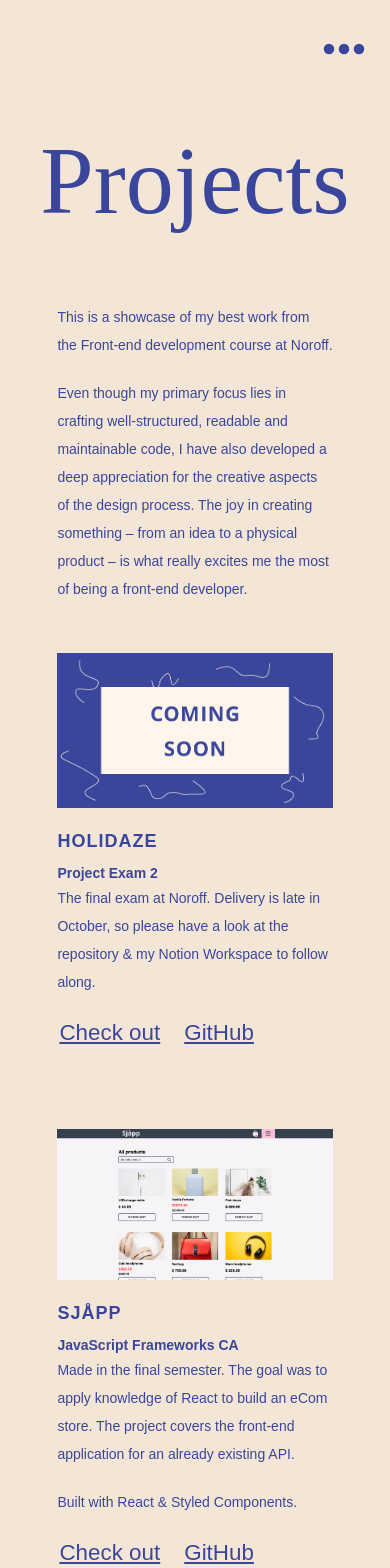
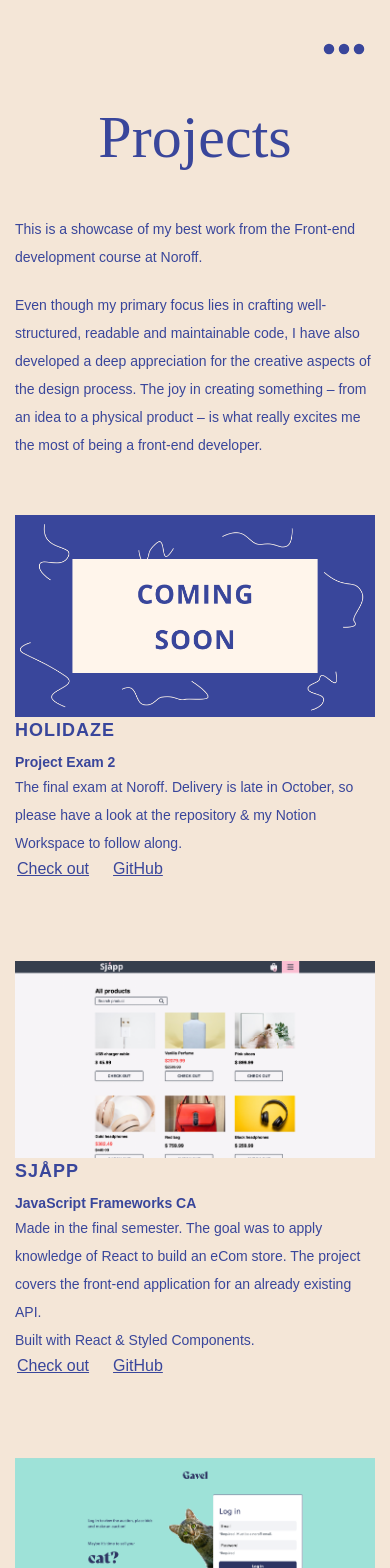
Before and after one commit to mathildeew/mathildeelinor-react, a React (Vite) app: page /portfolio in a window 390 px wide. Shown: the top 1568 px of the page. Built offline with nearby package versions, Linux system fonts and the light colour scheme; a web font is replaced by a local one.

Commit message:
adds tailwind classes

```diff
--- a/src/components/About/index.jsx
+++ b/src/components/About/index.jsx
@@ -1,6 +1,4 @@
-import { Link } from "react-router-dom";
 import { motion as m } from "framer-motion";
-import { Button } from "../../../styles/Button";
 
 export default function About() {
   return (
@@ -11,7 +9,7 @@ export default function About() {
     >
       <h2>About</h2>
 
-      <div className="text part mb-14">
+      <div className="mb-14">
         <p className="mb-5">
           As long as I can remember I have made things where functionality and
           aesthetics are connected, and have especially dived into the
@@ -30,8 +28,8 @@ export default function About() {
         </p>
       </div>
 
-      <div className="part mb-14">
-        <div className="bulk mb-8">
+      <div className="mb-14">
+        <div className="mb-8">
           <h2>Skills</h2>
           <p>
             Web accessibility, SE Optimization, FE Optimization, responsive web
@@ -39,17 +37,17 @@ export default function About() {
           </p>
         </div>
 
-        <div className="bulk mb-8">
+        <div className="mb-8">
           <h3 className="mb-1.5">Languages</h3>
           <p>JavaScript, CSS, Sass, HTML, Git</p>
         </div>
 
-        <div className="bulk mb-8">
+        <div className="mb-8">
           <h3 className="mb-1.5">Frameworks &amp; libraries</h3>
           <p>React, Bootstrap, Jest</p>
         </div>
 
-        <div className="bulk mb-8">
+        <div className="mb-8">
           <h3 className="mb-1.5">Tools &amp; platforms</h3>
           <p>
             GitHub, WordPress, Cypress, Netlify, Adobe XD, Figma, Photoshop,
--- a/src/components/Hero/index.jsx
+++ b/src/components/Hero/index.jsx
@@ -2,7 +2,7 @@ import { motion as m } from "framer-motion";
 
 export default function Hero() {
   return (
-    <div className="intro flex flex-col overflow-hidden">
+    <div className="flex flex-col overflow-hidden">
       <m.h1
         animate={{ y: 0 }}
         initial={{ y: "-100%" }}
@@ -12,8 +12,8 @@ export default function Hero() {
         Mathilde Elinor
       </m.h1>
 
-      <div className="blobContainer flex flex-col justify-around mb-16 md:flex-row md:items-center">
-        <m.div className="blobText overflow-hidden md:w-1/2">
+      <div className="flex flex-col justify-around mb-16 md:flex-row md:items-center">
+        <m.div className="overflow-hidden md:w-1/2">
           <m.h2
             animate={{ opacity: 1 }}
             initial={{ opacity: 0 }}
@@ -32,12 +32,11 @@ export default function Hero() {
           </m.p>
         </m.div>
         <m.div
-          className="blob bg-primary w-72 h-96  flex flex-col justify-center items-center rounded-blob mx-auto my-0 animate-[morph_2.75s_linear_infinite]"
+          className="bg-primary w-72 h-96  flex flex-col justify-center items-center rounded-blob mx-auto my-0 animate-[morph_2.75s_linear_infinite]"
           animate={{ opacity: 1 }}
           initial={{ opacity: 0 }}
           transition={{ delay: 0.8, duration: 0.8 }}
         >
-          {/* <div className="portrait"></div> */}
           <img src="/public/self1.jpg" className="h-80 rounded-blob" />
         </m.div>
       </div>
--- a/src/components/PortfolioDescription/index.jsx
+++ b/src/components/PortfolioDescription/index.jsx
@@ -1,7 +1,7 @@
 export default function Description() {
   return (
-    <div className="intro part">
-      <p>
+    <div className="intro part mb-14">
+      <p className="mb-5">
         This is a showcase of my best work from the Front-end development course
         at Noroff.
       </p>
--- a/src/components/ProjectsGrid/index.jsx
+++ b/src/components/ProjectsGrid/index.jsx
@@ -3,16 +3,27 @@ import { projects } from "../../js/projects";
 
 export default function Projects() {
   return (
-    <div className="projects">
+    <div className="grid gap-20 md:gap-24">
       {projects.map((project) => (
-        <div className="bulk" key={project.id}>
-          <img src={project.image} alt={project.name} />
+        <div key={project.id}>
+          <img
+            src={project.image}
+            alt={project.name}
+            className="w-full h-auto"
+          />
           <h2>{project.name}</h2>
           <h3>{project.title}</h3>
           <p>{project.description}</p>
           <p>{project.languages}</p>
-          <Link to={project.link}>Check out</Link>
-          <Link to={project.github}>GitHub</Link>
+          <Link
+            to={project.link}
+            className="font-sans font-medium underline mr-5"
+          >
+            Check out
+          </Link>
+          <Link to={project.github} className="font-sans font-medium underline">
+            GitHub
+          </Link>
         </div>
       ))}
     </div>
--- a/src/index.css
+++ b/src/index.css
@@ -24,7 +24,7 @@
     max-width: 700px;
     margin: 10px auto;
     flex-grow: 1;
-    padding: 0 8%;
+    padding: 0 15px;
   }
 
   h2 {
--- a/src/pages/Home/HomeContainer.styles.jsx
+++ /dev/null
@@ -1,124 +0,0 @@
-import styled from "styled-components";
-import { displayFlex } from "../../../styles/mixins";
-
-export const HomeContainer = styled.section`
-  /* max-width: 700px;
-  padding: 0 8%;
-  margin: 10px auto; */
-
-  /* .part {
-    margin-bottom: 50px;
-  } */
-
-  /* .intro {
-    ${displayFlex({
-    direction: "column",
-  })}
-    overflow: hidden;
-  } */
-
-  h1 {
-    /* font-size: 13vw; */
-    /* font-weight: 500; */
-  }
-
-  /* h3 {
-    margin-bottom: 5px;
-  } */
-
-  /* h1,
-  .blobContainer {
-    margin-bottom: 60px;
-  } */
-
-  .blobContainer {
-    /* ${displayFlex({
-      direction: "column",
-      justify: "space-around",
-    })} */
-    /* height: 550px; */
-
-    .blobText {
-      /* font-family: Fromage, serif; */
-      /* font-size: 2.5rem; */
-      /* overflow: hidden; */
-    }
-  }
-
-  .blob {
-    /* ${displayFlex({
-      direction: "column",
-      justify: "center",
-      align: "center",
-    })} */
-
-    /* width: 270px; */
-    /* height: 350px; */
-    /* background-color: var(--color-primary); */
-    /* border-radius: 40% 56% 72% 28% / 42% 42% 56% 48%; */
-    /* margin: 0 auto; */
-    /* animation: morph 2.75s linear infinite; */
-  }
-
-  /* @keyframes morph {
-    100% {
-      border-radius: 42% 56% 72% 28% / 42% 42% 56% 48%;
-    }
-    33% {
-      border-radius: 72% 28% 48% 48% / 28% 28% 72% 72%;
-    }
-    66% {
-      border-radius: 100% 56% 56% 100% / 100% 100% 56% 56%;
-    }
-  } */
-
-  .portrait {
-    /* width: 200px; */
-    /* height: 260px; */
-    /* background: url("../../../public/self1.jpg");
-    background-size: cover;
-    background-position: center center; */
-    /* border-radius: 40% 56% 72% 28% / 42% 42% 56% 48%; */
-  }
-
-  /* .text p:first-child {
-    margin-bottom: 20px;
-  } */
-
-  .bulk {
-    /* margin-bottom: 30px; */
-
-    div:first-child {
-      /* display: flex; */
-    }
-
-    p:first-child {
-      /* margin-right: 7px; */
-    }
-  }
-
-  @media (min-width: 768px) {
-    /* h1 {
-      font-size: 8rem;
-    } */
-
-    .blobContainer {
-      ${displayFlex({
-        // direction: "row",
-        // align: "center",
-        // justify: "space-between",
-      })}
-
-      .blobText {
-        /* width: 50%; */
-      }
-      p {
-        /* font-size: 1.8rem; */
-      }
-    }
-
-    .blob {
-      /* margin-left: 0; */
-    }
-  }
-`;
--- a/src/pages/Home/index.jsx
+++ b/src/pages/Home/index.jsx
@@ -1,7 +1,6 @@
 import About from "../../components/About";
 import Hero from "../../components/Hero";
 import SEOHelmet from "../../components/SEOHelmet";
-import { HomeContainer } from "./HomeContainer.styles";
 
 export default function Home() {
   return (
@@ -11,11 +10,11 @@ export default function Home() {
         content="Mathilde Elinor is a front-end developer based in Oslo, Norway"
       />
 
-      <HomeContainer className="wrapper">
+      <div>
         <Hero />
 
         <About />
-      </HomeContainer>
+      </div>
     </>
   );
 }
--- a/src/pages/NotFound/NotFoundContainer.jsx
+++ /dev/null
@@ -1,13 +0,0 @@
-import styled from "styled-components";
-
-export const NotFoundContainer = styled.section`
-  text-align: center;
-  h1 {
-    font-size: 2rem;
-    margin-bottom: 50px;
-  }
-
-  svg {
-    font-size: 3rem;
-  }
-`;
--- a/src/pages/NotFound/index.jsx
+++ b/src/pages/NotFound/index.jsx
@@ -1,19 +1,16 @@
 import { FontAwesomeIcon } from "@fortawesome/react-fontawesome";
 import { faMugHot } from "@fortawesome/free-solid-svg-icons";
 import SEOHelmet from "../../components/SEOHelmet";
-import { NotFoundContainer } from "./NotFoundContainer";
 
 export default function NotFound() {
   return (
     <>
       <SEOHelmet title={"Page not found"} />
 
-      <NotFoundContainer>
-        <div className="wrapper">
-          <h1>Page not found</h1>
-          <FontAwesomeIcon icon={faMugHot} />
-        </div>
-      </NotFoundContainer>
+      <div className="text-center">
+        <h1 className="text-5xl mb-14">Page not found</h1>
+        <FontAwesomeIcon icon={faMugHot} className="text-5xl" />
+      </div>
     </>
   );
 }
--- a/src/pages/Portfolio/PortfolioContainer.styles.jsx
+++ /dev/null
@@ -1,66 +0,0 @@
-import styled from "styled-components";
-
-export const PortfolioContainer = styled.div`
-  h1 {
-    font-size: 6rem;
-    text-align: center;
-    margin-top: 50px;
-  }
-
-  .intro p:first-child,
-  .bulk p,
-  img {
-    margin-bottom: 20px;
-  }
-
-  .projects {
-    display: grid;
-    grid-template-columns: repeat(1, 1fr);
-    grid-row-gap: 80px;
-  }
-
-  img {
-    width: 100%;
-    height: auto;
-  }
-
-  a {
-    font-family: Montserrat, sans-serif;
-    font-size: 1.4rem;
-    font-weight: 500;
-    text-decoration: underline;
-    margin-right: 20px;
-  }
-
-  .wrapper {
-    max-width: 700px;
-    padding: 0 8%;
-    margin: 50px auto;
-  }
-
-  .part {
-    margin-bottom: 50px;
-  }
-
-  @media (min-width: 768px) {
-    h1 {
-      font-size: 15rem;
-    }
-
-    .projects {
-      grid-template-columns: repeat(1, 1fr);
-      grid-row-gap: 100px;
-    }
-  }
-
-  @media only screen {
-    a {
-      position: relative;
-
-      &:hover {
-        font-style: italic;
-        left: 2px;
-      }
-    }
-  }
-`;
--- a/src/pages/Portfolio/index.jsx
+++ b/src/pages/Portfolio/index.jsx
@@ -2,7 +2,6 @@ import { motion as m } from "framer-motion";
 import SEOHelmet from "../../components/SEOHelmet";
 import Description from "../../components/PortfolioDescription";
 import Projects from "../../components/ProjectsGrid";
-import { PortfolioContainer } from "./PortfolioContainer.styles";
 
 export default function Portfolio() {
   return (
@@ -14,17 +13,17 @@ export default function Portfolio() {
         }
       />
 
-      <PortfolioContainer>
+      <div>
         <m.h1
           animate={{ y: 0 }}
           initial={{ y: "-20px" }}
           transition={{ delay: 0.5, duration: 0.5 }}
+          className="text-6xl text-center my-12 md:text-9xl"
         >
           Projects
         </m.h1>
 
         <m.div
-          className="wrapper"
           animate={{ y: 0 }}
           initial={{ y: "2%" }}
           transition={{ delay: 0.5, duration: 0.5 }}
@@ -32,7 +31,7 @@ export default function Portfolio() {
           <Description />
           <Projects />
         </m.div>
-      </PortfolioContainer>
+      </div>
     </>
   );
 }
```
